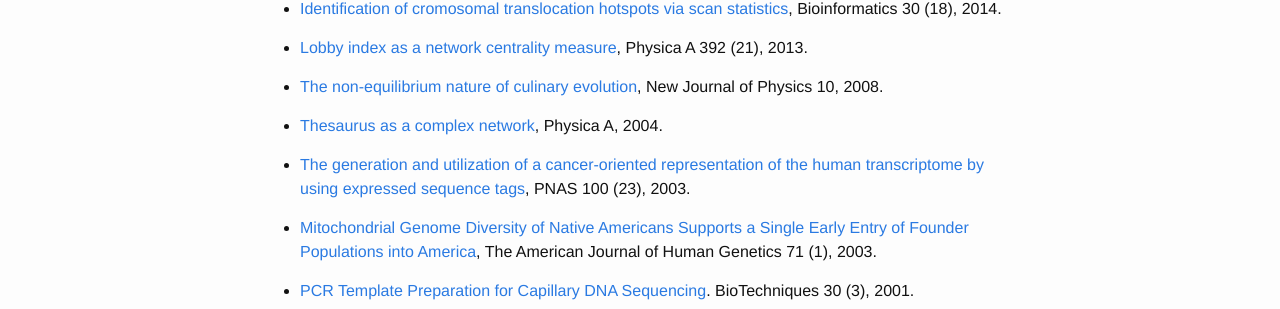
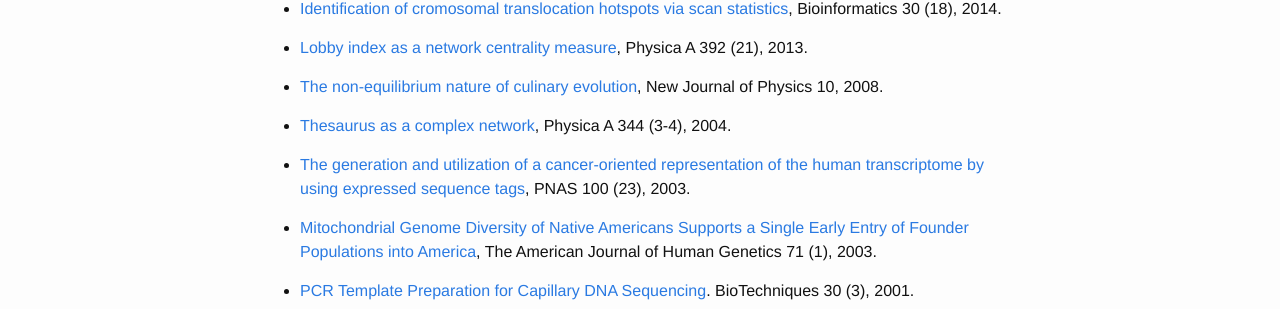
Before and after one commit to ajholanda/ajholanda.github.io, a Jekyll site: the page built from manuscripts.md, in a window 1280 px wide. Shown: the part 383-692 px from the top of the page. Built offline with Jekyll 4.4.1, drawn with Linux system fonts in a browser that asks for light colours.

Commit message:
Add the volume and issue number to the Physica A paper

```diff
--- a/manuscripts.md
+++ b/manuscripts.md
@@ -35,7 +35,7 @@
 
 - [Thesaurus as a complex
   network](https://www.sciencedirect.com/science/article/pii/S0378437104007903?via%3Dihub),
-  Physica A, 2004.
+  Physica A 344 (3-4), 2004.
 
 - [The generation and utilization of a cancer-oriented representation
   of the human transcriptome by using expressed sequence
```
